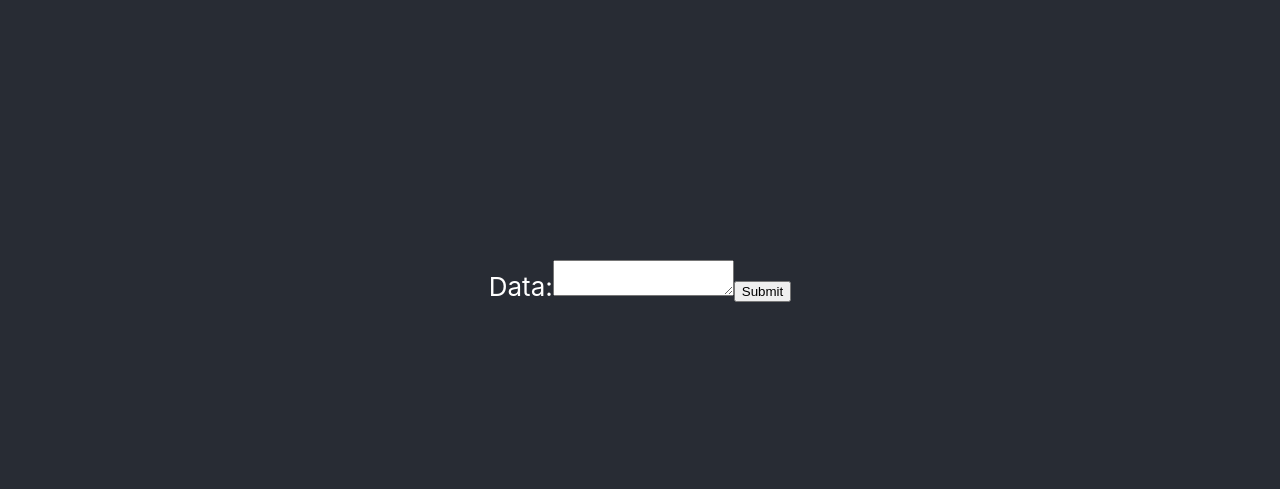
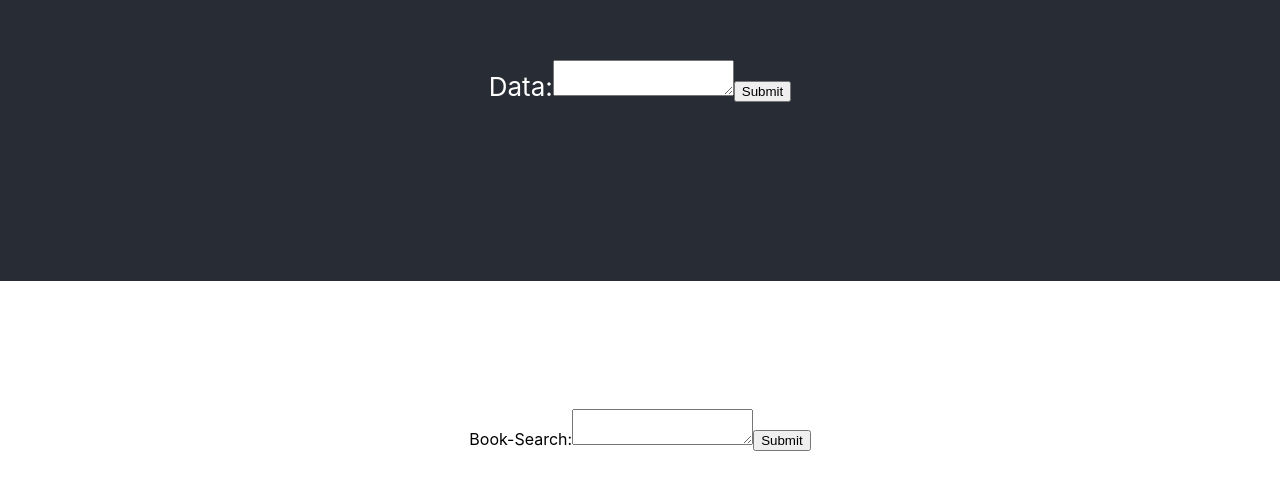
Before and after one commit to thinkful-ei-bee/DSA-searching-enrique, a React (Create React App) app in the folder react-search-algo/: page / in a window 1280 px wide. Shown: the part 119-608 px from the top of the page. Built offline with nearby package versions, Linux system fonts and the light colour scheme.

Commit message:
post and pre order questions

```diff
--- a/react-search-algo/src/App.css
+++ b/react-search-algo/src/App.css
@@ -1,12 +1,14 @@
 .App {
   text-align: center;
 }
-
+.bookSearch{
+  padding-top:10%;
+}
 
 
 .App-header {
   background-color: #282c34;
-  min-height: 100vh;
+  min-height:50vh;
   display: flex;
   flex-direction: column;
   align-items: center;
--- a/react-search-algo/src/App.js
+++ b/react-search-algo/src/App.js
@@ -5,6 +5,7 @@ import searchAlgos from './search.js'
 import './App.css';
 import Data from './data'
 import BinarySearchTree from './BinarySearchTree'
+import BookSearch from './bookSearch.js';
 
 export default class App extends Component {
   constructor(props) {
@@ -22,13 +23,12 @@ export default class App extends Component {
   }
 
   handleSubmit = (event) => {
-
     event.preventDefault();
     // searchAlgos.linearSearch(this.state.data, this.state.value)
-    searchAlgos.binarySearch(this.state.sortedData, this.state.value)
+    searchAlgos.binarySearch()
+  }
 
 
-  }
 
   render(){
  console.log(this.state.sortedData)
@@ -45,7 +45,10 @@ export default class App extends Component {
         </form>
       </div>
       </header>
+      <div className='bookSearch'>
+     <BookSearch />
 
+      </div>
     </div>
   );
   }
--- /dev/null
+++ b/react-search-algo/src/bookSearch.js
@@ -0,0 +1,50 @@
+import React from 'react';
+import searchAlgos from './search.js'
+
+export default class BookSearch extends React.Component{
+
+    constructor(props) {
+        super(props);
+        this.state = {
+          value: '',
+          data:'',
+        };
+      }
+
+    handleChange = (event) => {
+        this.setState({value: event.target.value});
+        }
+
+        handleSubmit = (event) => {
+        event.preventDefault();
+        // searchAlgos.linearSearch(this.state.data, this.state.value)
+
+        }
+
+    findBook(num, title){
+
+    }
+
+
+
+    render(){
+        return(
+
+
+
+
+            <div>
+            <form onSubmit={this.handleSubmit}>
+                <label>
+                  Book-Search:
+                  <textarea value={this.state.value} onChange={this.handleChange} />
+                </label>
+                <input type="submit" value="Submit" />
+              </form>
+            </div>
+
+
+        )
+    }
+
+}
```
Also changed, not shown: react-search-algo/src/search.js (+31 -4 lines).
